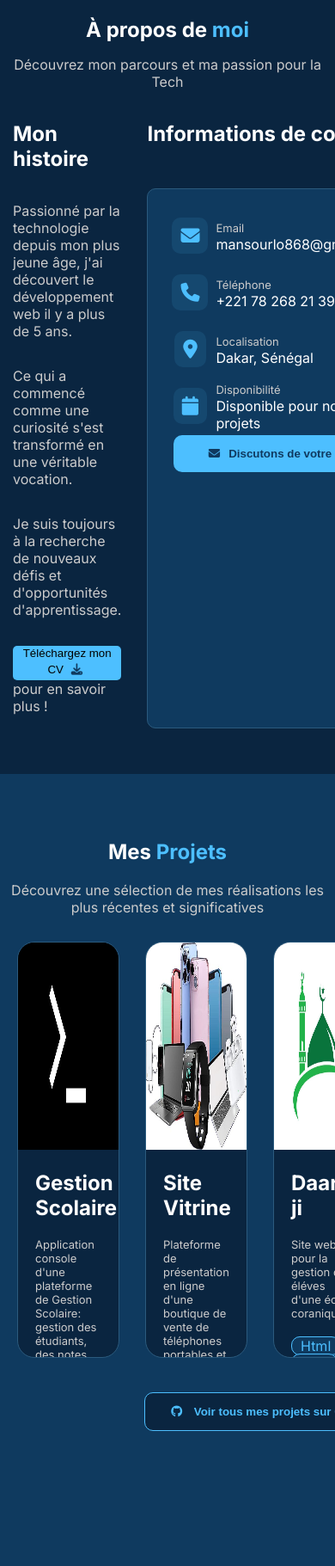
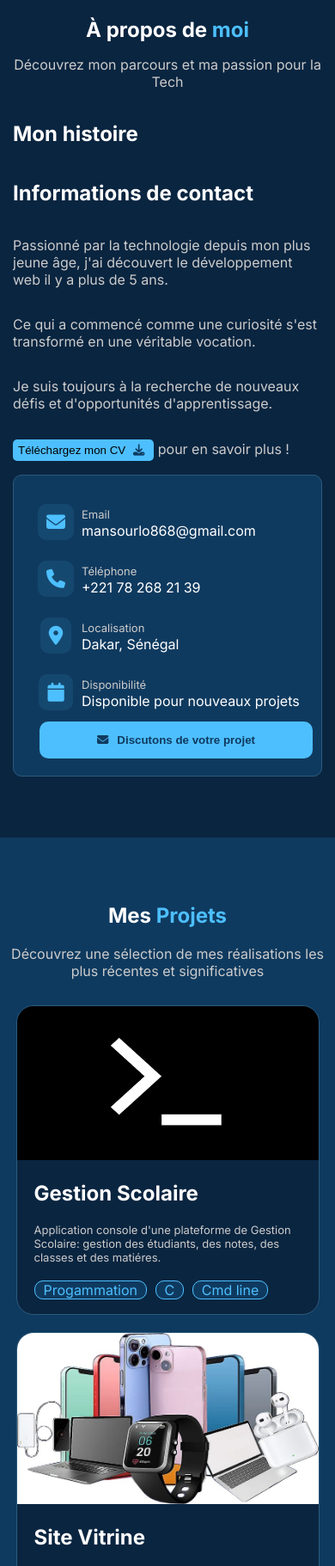
Before and after one commit to mansourlo/mansourlo.github.io, a plain HTML site: page index.html in a window 390 px wide. Shown: the part 900-2721 px from the top of the page at 86% size. Drawn offline with Linux system fonts and the light colour scheme.

Commit message:
site responsive à 90%. next-step: Fix bug !

```diff
--- a/index.html
+++ b/index.html
@@ -282,7 +282,7 @@
                 Certifications
             </h2>
         <div class="certification">
-            <div class="huawei">
+            <div class="huawei certifie">
                 <table>
                     <tr>
                         <th><i class="fa-solid fa-network-wired" style="background-color:#0A2540;"></i></th>
@@ -295,7 +295,7 @@
                 </table>
             </div>
 
-            <div class="fcc">
+            <div class="fcc certifie">
                 <table>
                     <tr>
                         <th><i class="fa-solid fa-trophy" style="background-color:#0A2540;"></i></th>
@@ -346,7 +346,7 @@
             </div>
         </div>
 
-         <div class="social-media">
+        <div class="social-media">
                 <a href="https://github.com/mansourlo" target="_blank" class="socials"><i class="fa-brands fa-github"></i></a>
                 <a href="https://linkedin.com/in/mansourlo" target="_blank" class="socials"><i class="fa-brands fa-linkedin"></i></a>
                 <a href="mailto:mansourlo868@gmail.com" target="_blank" class="socials"><i class="fa-solid fa-envelope "></i></a>
--- a/styles.css
+++ b/styles.css
@@ -401,8 +401,21 @@ hr {
         height:150px;
     }
 
-    section{
+    section, footer{
         width: 100vw;
-        height: 100vh;
+        height: 100%;
     }
+
+    .infos-persos,.certification{
+        grid-template-columns: 1fr;
+    }
+
+    .project-container, .skill-container, .academique, .grid-contain{
+        grid-template-columns: 1fr;
+        gap: 20px;
+        justify-content: center;
+    }
+    .carte-projet, .skill-card{width: 90vw;}
+    .github-btn{left: 10%; width:auto;}
+    .certifie{width:inherit;}
 }
```
